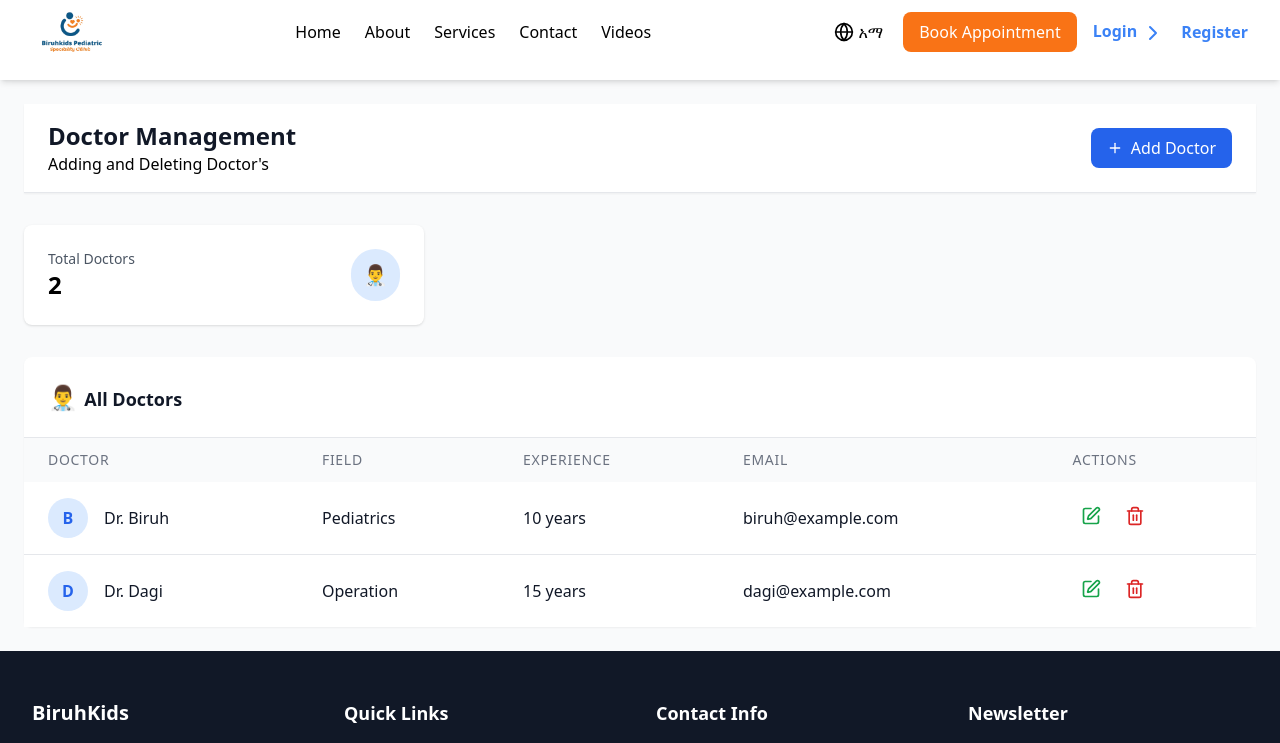
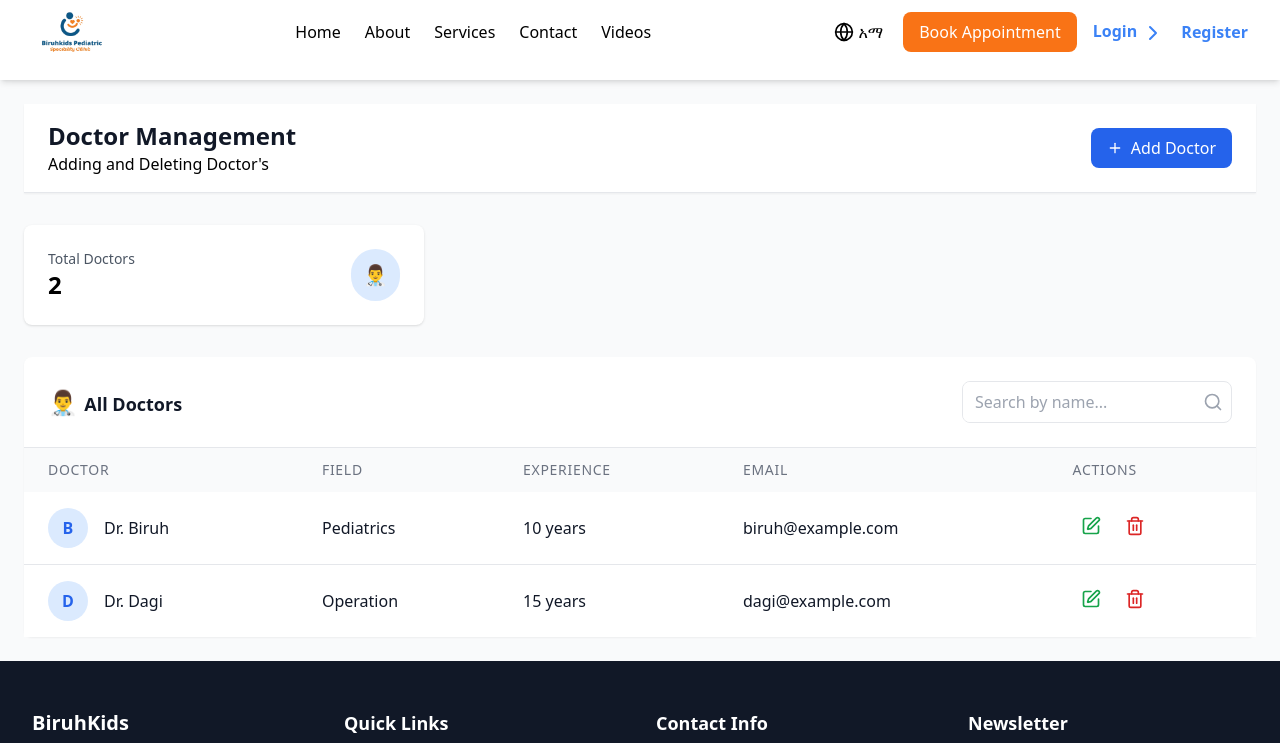
Before and after one commit to dopi95/BiruhKids-Pediatric-Speciality, a React (Vite) app in the folder frontend/: page /admin/doctor in a window 1280 px wide. Shown: the top 743 px of the page. Built offline with nearby package versions, Linux system fonts and the light colour scheme.

Commit message:
add: Added Search bar to search Doctors by their name

```diff
--- a/frontend/src/pages/Admin/DoctorManagement.jsx
+++ b/frontend/src/pages/Admin/DoctorManagement.jsx
@@ -1,5 +1,12 @@
 import React, { useState } from "react";
-import { Plus, Edit, Trash2, AlertTriangle, Upload } from "lucide-react";
+import {
+  Plus,
+  Edit,
+  Trash2,
+  AlertTriangle,
+  Upload,
+  Search,
+} from "lucide-react";
 
 export default function DoctorManagement() {
   const [doctors, setDoctors] = useState([
@@ -45,6 +52,7 @@ export default function DoctorManagement() {
   });
 
   const [errors, setErrors] = useState({});
+  const [searchQuery, setSearchQuery] = useState(""); // <-- Search query state
 
   const openModal = (doctor = null) => {
     if (doctor) {
@@ -73,7 +81,6 @@ export default function DoctorManagement() {
     if (name === "photo") setFormData({ ...formData, photo: files[0] });
     else setFormData({ ...formData, [name]: value });
 
-    // Remove error when user types
     setErrors((prev) => ({ ...prev, [name]: "" }));
   };
 
@@ -135,6 +142,11 @@ export default function DoctorManagement() {
   const inputClass = (field) =>
     `w-full border p-2 rounded ${errors[field] ? "border-red-500" : ""}`;
 
+  // Filter doctors based on search query
+  const filteredDoctors = doctors.filter((doc) =>
+    doc.name.toLowerCase().includes(searchQuery.toLowerCase())
+  );
+
   return (
     <div className="p-4 sm:p-6 bg-gray-50">
       {/* Header */}
@@ -170,11 +182,23 @@ export default function DoctorManagement() {
 
       {/* Doctors Table */}
       <div className="bg-white rounded-lg shadow-sm">
-        <div className="p-3 sm:p-4 lg:p-6 border-b border-gray-200">
+        <div className="p-3 sm:p-4 lg:p-6 border-b border-gray-200 flex justify-between items-center">
           <h2 className="text-base sm:text-lg font-semibold text-gray-900">
             <span className="text-2xl">👨‍⚕️ </span>
             All Doctors
           </h2>
+
+          {/* Search Input */}
+          <div className="flex items-center border rounded-lg overflow-hidden">
+            <input
+              type="text"
+              placeholder="Search by name..."
+              value={searchQuery}
+              onChange={(e) => setSearchQuery(e.target.value)}
+              className="px-3 py-2 outline-none w-60"
+            />
+            <Search className="h-5 w-5 text-gray-400 mr-2" />
+          </div>
         </div>
 
         <div className="w-full overflow-x-auto">
@@ -199,7 +223,7 @@ export default function DoctorManagement() {
               </tr>
             </thead>
             <tbody className="bg-white divide-y divide-gray-200">
-              {doctors.map((doc) => (
+              {filteredDoctors.map((doc) => (
                 <tr key={doc.id} className="hover:bg-gray-50">
                   <td className="px-4 sm:px-6 py-4 whitespace-nowrap">
                     <div className="flex items-center">
```
